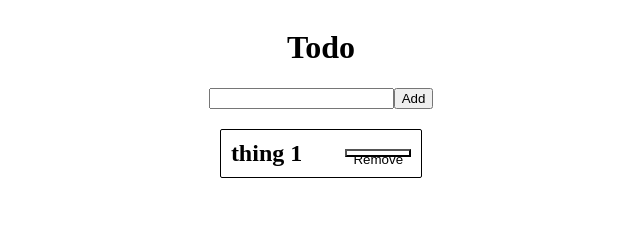
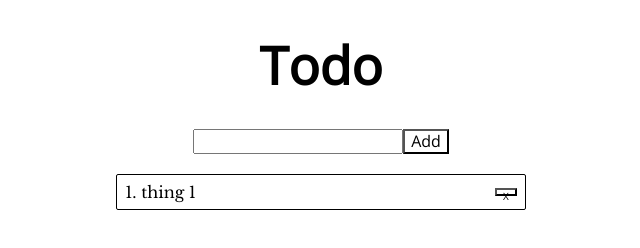
Before and after one commit to LucasDachman/todo, a Gatsby site: page / in a window 1280 px wide. Shown: the whole page, without its empty margins (319-959 px from the left). Built offline with nearby package versions, Linux system fonts and the light colour scheme; Gatsby itself is replaced by a stand-in of ours.

Commit message:
add initial styling

```diff
--- a/src/pages/index.js
+++ b/src/pages/index.js
@@ -43,7 +43,7 @@ class Todo extends React.Component {
         </section>
         <section className='items-section'>
           {this.state.listItems.map((title, i) => {
-            return <ListItem title={title} onClickDelete={() => this.removeItem(i)} key={i}/>
+            return <ListItem title={`${i+1}. ${title}`} onClickDelete={() => this.removeItem(i)} key={i}/>
           })}
         </section>
       </div>
@@ -53,8 +53,8 @@ class Todo extends React.Component {
 
 const ListItem = (props) => (
   <div className='todo-item'>
-    <h2>{props.title}</h2>
-    <button type='button' onClick={props.onClickDelete}>Remove</button>
+    <p>{props.title}</p>
+    <button type='button' onClick={props.onClickDelete}>X</button>
   </div>
 )
 
--- a/src/styles/global.css
+++ b/src/styles/global.css
@@ -1,9 +1,21 @@
+@import url('./normalize.css');
+@import url('https://fonts.googleapis.com/css?family=Libre+Baskerville|Open+Sans');
+
+button {
+    background-color: white;
+}
+
+h1 {
+    font-size: 52px;
+}
+
 .container {
     width: 80%;
     margin: auto;
     display: flex;
     flex-flow: column nowrap;
     align-items: center;
+    font-family: 'Open Sans', Helvetica, sans-serif;
 }
 
 .todo-item {
@@ -11,14 +23,23 @@
     flex-flow: row nowrap;
     justify-content: space-between;
     align-items: center;
+    font-family: 'Libre Baskerville', sans-serif;
+    word-break: break-all;
+    box-sizing: border-box;
+    padding: 8px 8px;
+}
+
+.todo-item:nth-child(even) {
+    background-color: lightgray;
 }
 
 .todo-item button {
-    background-color: white;
     height: 8px;
+    font-family: 'Open Sans', Helvetica, sans-serif;
+    font-size: 10px;
 }
 
-.todo-item h2 {
+.todo-item p {
     margin: 0px 10px 0px 0px;
 }
 
@@ -30,8 +51,8 @@
 .items-section {
     box-sizing: border-box;
     margin: 20px auto 0px auto;
-    padding: 10px;
-    width: 20%;
+    /* padding: 10px; */
+    width: 40%;
     min-height: 30px;
     border: 1px solid black;
     border-radius: 2px;
```
